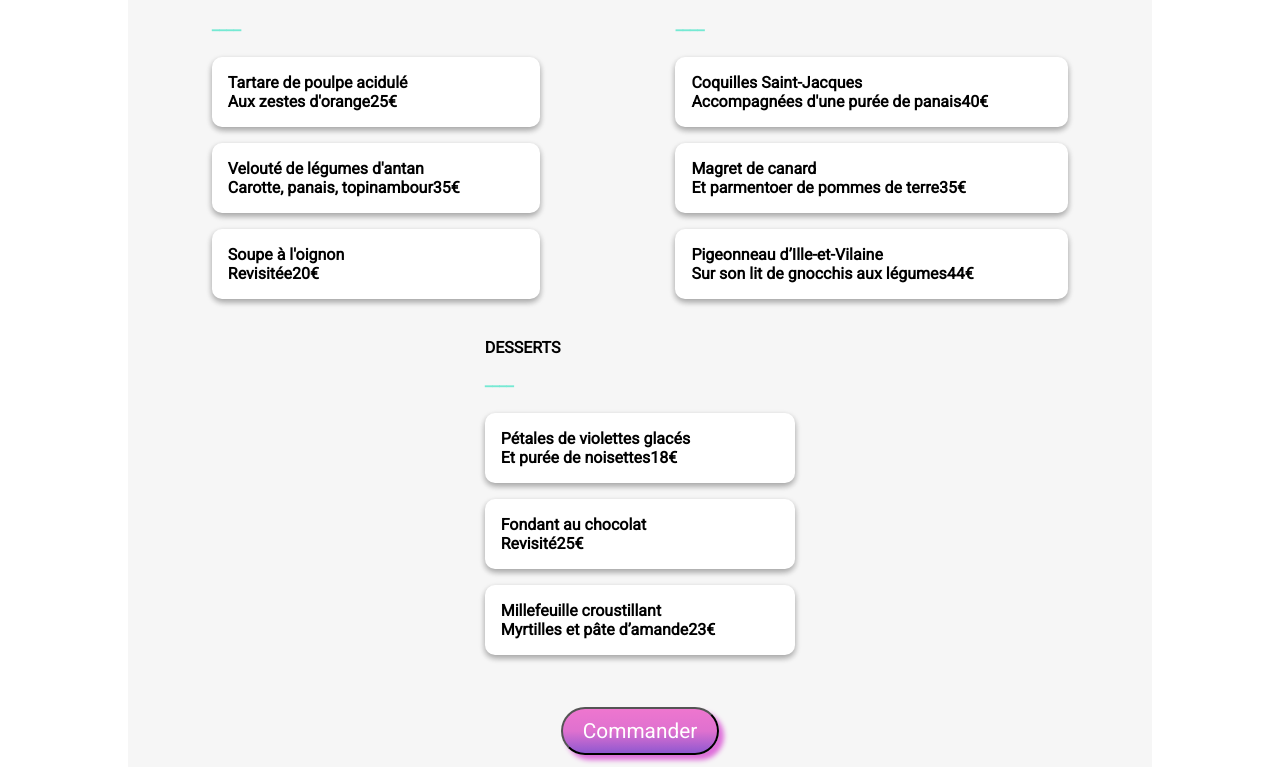
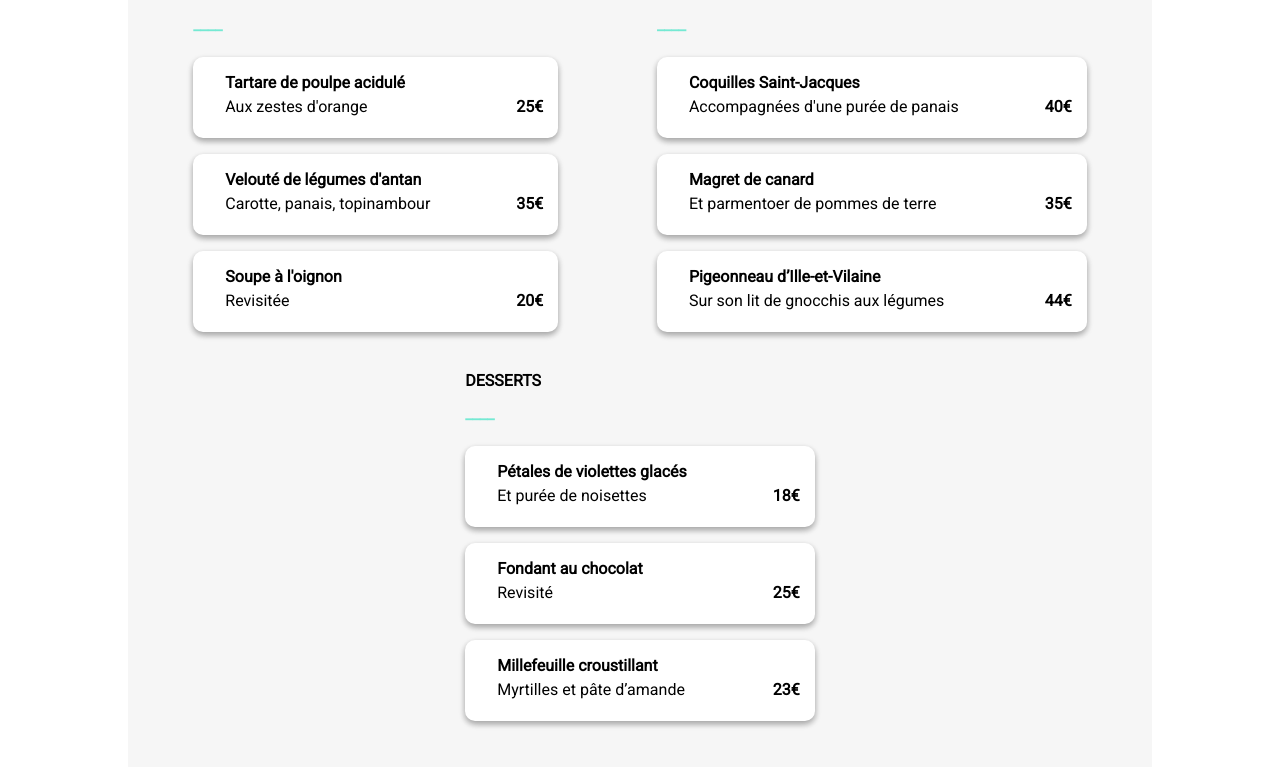
Before and after one commit to Dusan-O/DusanOrescanin_3_20012021, a website: page aLaFrancaise.html in a window 1280 px wide. Shown: the part 678-1445 px from the top of the page. Drawn offline with Linux system fonts and the light colour scheme; files whose address does not match are found by name; a web font is replaced by a local one.

Commit message:
.barre-menu2                     padding: 1em 8em 1em 2em;

```diff
--- a/sass/main.scss
+++ b/sass/main.scss
@@ -452,7 +452,7 @@ $imgRestaurant: (width: 100px, height: 50px);
                 .barre-menu2 {
                     display: flex;
                     margin: 1em;
-                    padding: 1em 5em 1em 1em;
+                    padding: 1em 8em 1em 2em;
                     align-items: center;
                     position: relative;
                     overflow: hidden;
@@ -461,10 +461,20 @@ $imgRestaurant: (width: 100px, height: 50px);
                     position: absolute;
                     right: 100vw;
                 }
-                .col-plat-2 {
-                    margin-left: auto;
+                .col-plat-1{
                     font-weight: bold;
                 }
+                .col-plat-2{
+                    font-weight: lighter;
+                    display: flex;
+                    line-height: 30px;
+                }
+                .col-plat-3{
+                    font-weight: bold;
+                    position: absolute;
+                    right: 15px;
+                }
+                // ajouter col plat 3 en copiant les valeurs de alafrancaise.html
             }
             .row-plat1{
                 animation: fadeInAnimation ease-in-out 1s;
```
Also changed, not shown: public/css/style.css, 1 other file.
